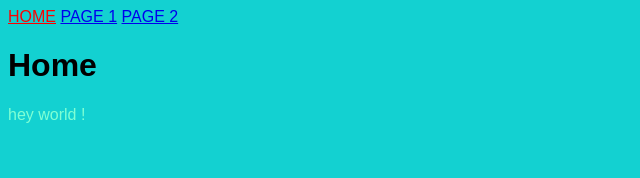
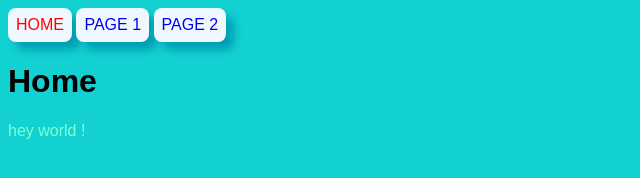
Before and after one commit to thounny/Week1, a plain HTML site: page wednesday/index.html in a window 1280 px wide. Shown: the whole page, without its empty margins (0-640 px from the left). Drawn offline with Linux system fonts and the light colour scheme.

Commit message:
Update style.css

```diff
--- a/wednesday/style.css
+++ b/wednesday/style.css
@@ -10,3 +10,16 @@ body {
 p {
     color: aquamarine;
 }
+
+a {
+    text-decoration: none;
+    background-color: aliceblue;
+    display: inline-block;
+    padding: 0.5rem;
+    border-radius: 0.5rem;
+    box-shadow: 0.5rem 0.5rem 0.5rem #009eb3;
+}
+
+a:hover {
+    text-decoration: overline;
+}
```
